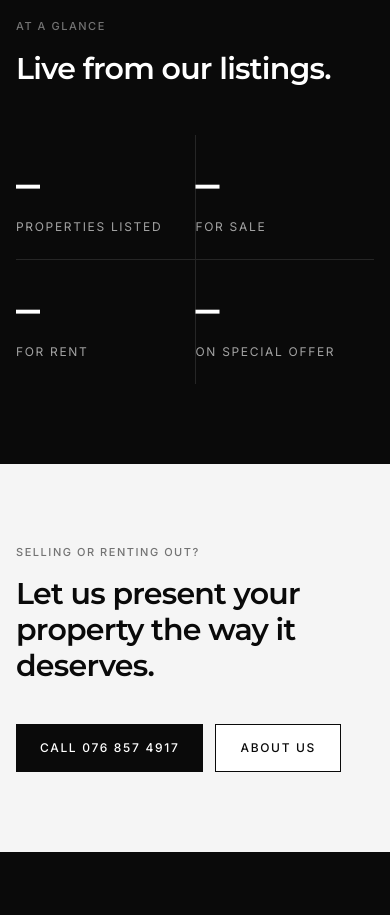
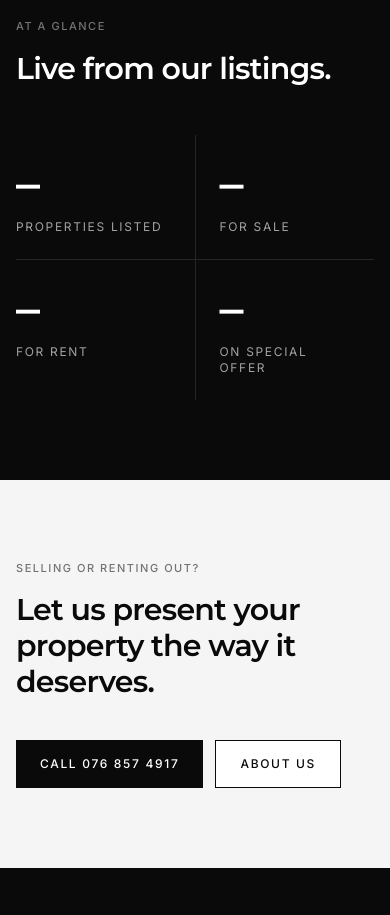
Before and after one commit to sanuwa13/Mern-Real-Estate-Marketplace, a React (Vite) app in the folder client/: page / in a window 390 px wide. Shown: the part 2100-3015 px from the top of the page. Built offline with nearby package versions, Linux system fonts and the light colour scheme; no server answers.

Commit message:
Add space after the dividing line in the 2x2 grids on phones
The right-hand column of the home page counters and the property facts grid now sits 24px from the divider instead of touching it.

```diff
--- a/client/src/pages/Home.jsx
+++ b/client/src/pages/Home.jsx
@@ -234,7 +234,7 @@ function Stats({ stats }) {
         </Reveal>
         <div className="grid grid-cols-2 gap-px bg-neutral-800 sm:grid-cols-4">
           {figures.map((figure, index) => (
-            <Reveal key={figure.label} delay={index * 120} className="bg-ink py-6 pr-4 sm:px-6">
+            <Reveal key={figure.label} delay={index * 120} className="bg-ink py-6 pr-4 even:pl-6 sm:px-6">
               <p className="font-display text-5xl font-semibold tracking-tight sm:text-6xl">
                 {figure.value === undefined ? "–" : <CountUp value={figure.value} />}
               </p>
--- a/client/src/pages/Listing.jsx
+++ b/client/src/pages/Listing.jsx
@@ -120,7 +120,7 @@ export default function Listing() {
             {/* hairline grid: the 1px gaps show the background colour as dividers */}
             <dl className="mt-10 grid grid-cols-2 gap-px border-y border-neutral-200 bg-neutral-200 sm:grid-cols-4">
               {facts.map((fact) => (
-                <div key={fact.label} className="bg-white py-6 pr-4 sm:px-6 sm:first:pl-0">
+                <div key={fact.label} className="bg-white py-6 pr-4 even:pl-6 sm:px-6 sm:first:pl-0">
                   <dt className="eyebrow">{fact.label}</dt>
                   <dd className="mt-2 font-display text-2xl font-semibold">{fact.value}</dd>
                 </div>
```
